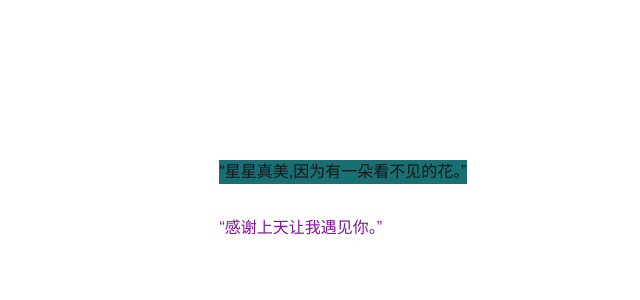
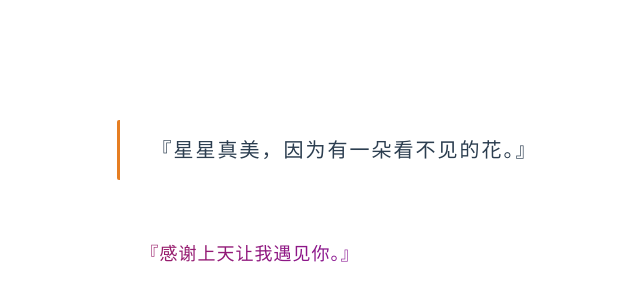
Before and after one commit to glownight/wkt, a Next.js app: page /love in a window 1280 px wide. Shown: the part 200-500 px from the top of the page, without its empty margins (297-937 px from the left). Built offline with nearby package versions, Linux system fonts and the light colour scheme.

Commit message:
优化love

```diff
--- a/src/app/globals.css
+++ b/src/app/globals.css
@@ -28,7 +28,20 @@ body {
 }
 
 .testp2{
-  color: #85139c;
+  @apply text-xl font-medium relative px-6 py-3;
+  background: linear-gradient(120deg, #9c1f5f, #85139c);
+  color: transparent;
+  background-clip: text;
+  -webkit-background-clip: text;
+  -webkit-text-fill-color: transparent;
+  transition: all 0.4s ease;
+}
+
+.testp2:hover {
+  transform: translateX(10px);
+  background: linear-gradient(120deg, #c2185b, #aa00ff);
+  background-clip: text;
+  -webkit-background-clip: text;
 }
 
 .spanTextCss{
@@ -43,3 +56,85 @@ body {
 .text-glow {
   text-shadow: 0 0 10px rgba(255, 255, 255, 0.7);
 }
+
+/* 日系风格文本样式 */
+.quote-text {
+  @apply text-xl font-light relative px-8 py-4 rounded-sm;
+  background: rgba(255, 255, 255, 0.05);
+  color: #2c3e50;
+  border-left: 3px solid #e67e22;
+  letter-spacing: 2px;
+  transition: all 0.4s cubic-bezier(0.4, 0, 0.2, 1);
+}
+
+.quote-text:hover {
+  @apply transform -translate-y-1;
+  border-left-width: 5px;
+  background: rgba(230, 126, 34, 0.05);
+  letter-spacing: 3px;
+}
+
+.testp2 {
+  @apply text-lg font-light relative px-6 py-3;
+  color: #d35400;
+  letter-spacing: 1px;
+  transition: all 0.4s cubic-bezier(0.4, 0, 0.2, 1);
+  position: relative;
+}
+
+.testp2::after {
+  content: '';
+  position: absolute;
+  bottom: 0;
+  left: 50%;
+  width: 0;
+  height: 1px;
+  background: #d35400;
+  transition: all 0.4s ease;
+  transform: translateX(-50%);
+}
+
+.testp2:hover {
+  letter-spacing: 3px;
+}
+
+.testp2:hover::after {
+  width: 80%;
+}
+
+/* 优雅的淡入动画 */
+@keyframes fadeIn {
+  from {
+    opacity: 0;
+    transform: translateY(10px);
+  }
+  to {
+    opacity: 1;
+    transform: translateY(0);
+  }
+}
+
+.animate-fade-in {
+  animation: fadeIn 1.2s cubic-bezier(0.4, 0, 0.2, 1) forwards;
+  opacity: 0;
+}
+
+.delay-200 {
+  animation-delay: 400ms;
+}
+
+/* 添加日式装饰元素 */
+.japanese-pattern {
+  position: fixed;
+  top: 0;
+  right: 0;
+  width: 200px;
+  height: 200px;
+  opacity: 0.03;
+  background-image:
+    radial-gradient(circle at 100% 150%, #2c3e50 24%, white 24%, white 28%, #2c3e50 28%, #2c3e50 36%, white 36%, white 40%, transparent 40%, transparent),
+    radial-gradient(circle at 0 150%, #2c3e50 24%, white 24%, white 28%, #2c3e50 28%, #2c3e50 36%, white 36%, white 40%, transparent 40%, transparent),
+    radial-gradient(circle at 50% 100%, white 10%, #2c3e50 10%, #2c3e50 23%, white 23%, white 30%, #2c3e50 30%, #2c3e50 43%, white 43%, white 50%, #2c3e50 50%, #2c3e50 63%, white 63%, white 71%, transparent 71%, transparent);
+  background-size: 80px 80px;
+  pointer-events: none;
+}
--- a/src/pages/love/index.js
+++ b/src/pages/love/index.js
@@ -3,9 +3,14 @@ import "../../app/globals.css";
 export default function Index() {
   return (
     <div className="grid grid-rows-[20px_1fr_20px] items-center justify-items-center min-h-screen p-8 pb-20 gap-16 sm:p-20 font-[family-name:var(--font-geist-sans)]">
-      <main className="flex flex-col gap-8 row-start-2 items-center sm:items-start">
-        <p className="bg-[#186f74]">“星星真美,因为有一朵看不见的花。”</p>
-        <p className="testp2">“感谢上天让我遇见你。”</p>
+      <div className="japanese-pattern" />
+      <main className="flex flex-col gap-12 row-start-2 items-center sm:items-start">
+        <p className="quote-text animate-fade-in">
+          『星星真美，因为有一朵看不见的花。』
+        </p>
+        <p className="testp2 animate-fade-in delay-200">
+          『感谢上天让我遇见你。』
+        </p>
       </main>
       <footer className="row-start-3 flex gap-6 flex-wrap items-center justify-center"></footer>
     </div>
```
